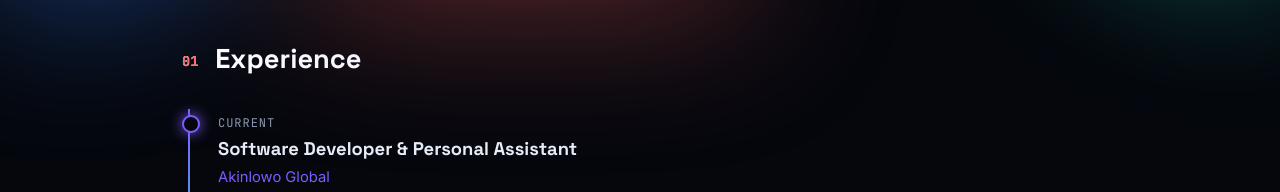
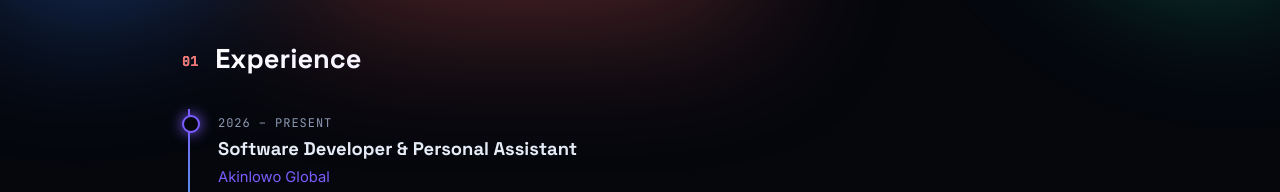
Before and after one commit to Oluu32/Oluu32.github.io, a plain HTML site: page index.html in a window 1280 px wide. Shown: the part 796-988 px from the top of the page. Drawn offline with Linux system fonts and the light colour scheme.

Commit message:
Akinlowo dates

```diff
--- a/index.html
+++ b/index.html
@@ -46,7 +46,7 @@
     <h2 class="reveal"><span>01</span> Experience</h2>
     <ol class="timeline">
       <li class="reveal">
-        <span class="when">Current</span>
+        <span class="when">2026 – Present</span>
         <h3>Software Developer &amp; Personal Assistant</h3>
         <p class="org">Akinlowo Global</p>
         <p>Built and delivered a fully functional car dealership management system, developed with AI-assisted coding tools.</p>
```
